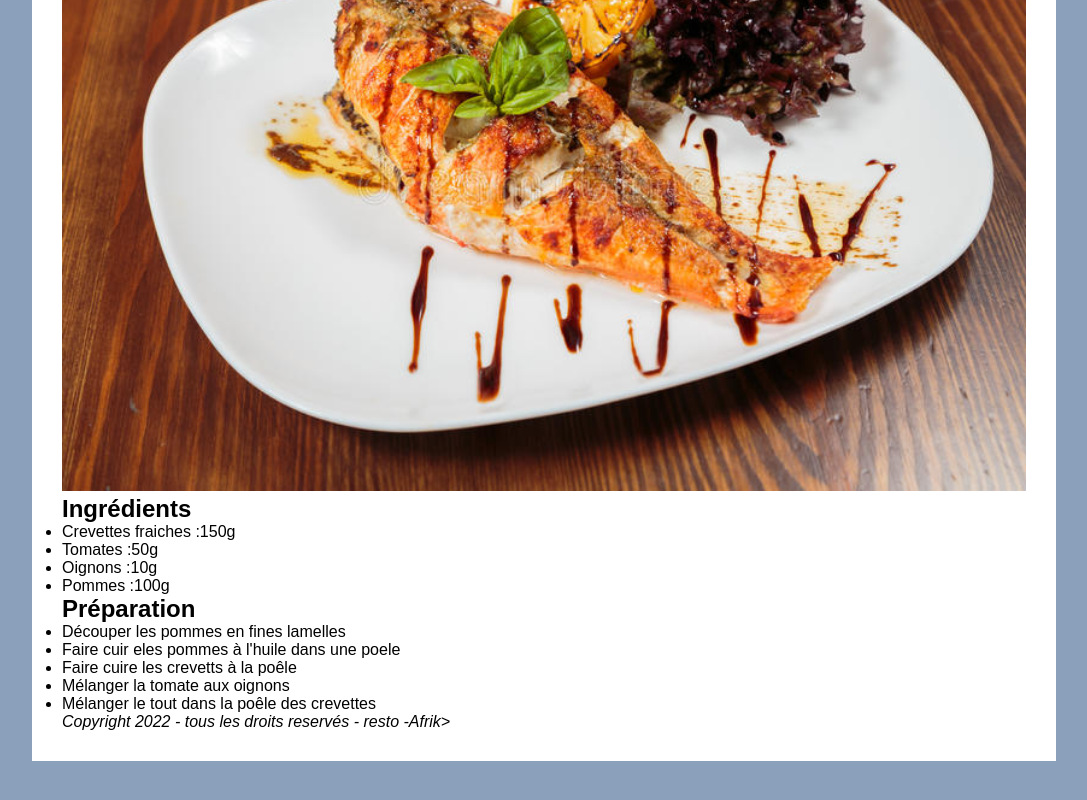
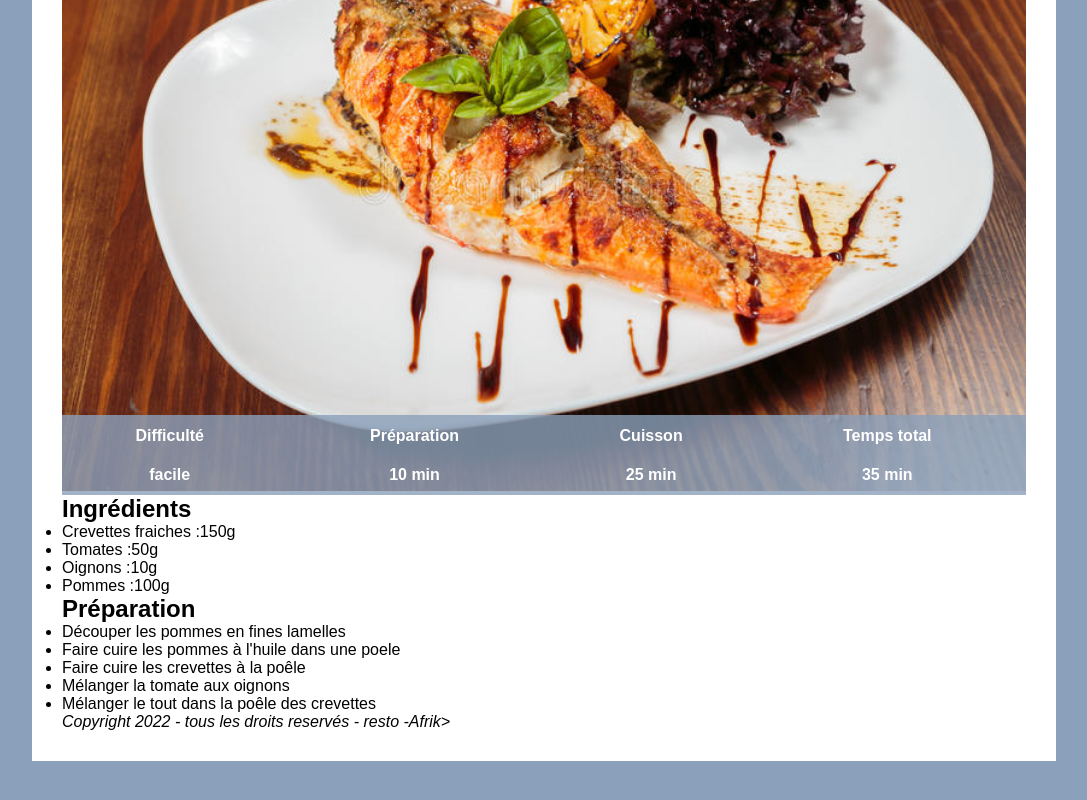
Before and after one commit to Honorine2022/resto-afrik2, a plain HTML site: page index.html in a window 1280 px wide. Shown: the part 378-1178 px from the top of the page, without its empty margins (96-1183 px from the left). Drawn offline with Linux system fonts and the light colour scheme.

Commit message:
Add files via upload

```diff
--- a/index.html
+++ b/index.html
@@ -39,10 +39,18 @@
        text-align: center;
 
        }
-       /*div.front{
-        position:relative;
-       }*/
-       img{
+       div.front{
+        position: relative;
+       }
+       table.info{
+        position: absolute;
+        bottom:0;
+        width: 100%;
+        background-color: #8BA1BBCC;
+        color:white;
+        height:80px;
+       }
+       img.info{
         width: 100%;
        }
 
@@ -68,7 +76,21 @@
     <p class="description centre"> Ce plat de crevettes est une spécialité des peuples de la côte du cameroun</p>
     </div>
     <div class="front">
-    <img src="plat.jpg" alt="">
+    <img src="plat.jpg" alt="" class="info">
+    <table class="centre info">
+        <tr>
+        <th>Difficulté</th>
+        <th>Préparation</th>
+        <th>Cuisson</th>
+        <th>Temps total</th>
+        </tr>
+    <tr>
+        <th>facile</th>
+        <th>10 min</th>
+        <th>25 min</th>
+        <th>35 min</th>
+    </tr>
+    </table>
 </div>
 </section>
 <section>
@@ -83,8 +105,8 @@
 <h2>Préparation</h2>
 <ul>
     <li>Découper les pommes en fines lamelles</li>
-    <li>Faire cuir eles pommes à l'huile dans une poele</li>
-    <li>Faire cuire les crevetts à la poêle</li>
+    <li>Faire cuire les pommes à l'huile dans une poele</li>
+    <li>Faire cuire les crevettes à la poêle</li>
     <li>Mélanger la tomate aux oignons</li>
     <li>Mélanger le tout dans la poêle des crevettes</li>
 </ul>
```
